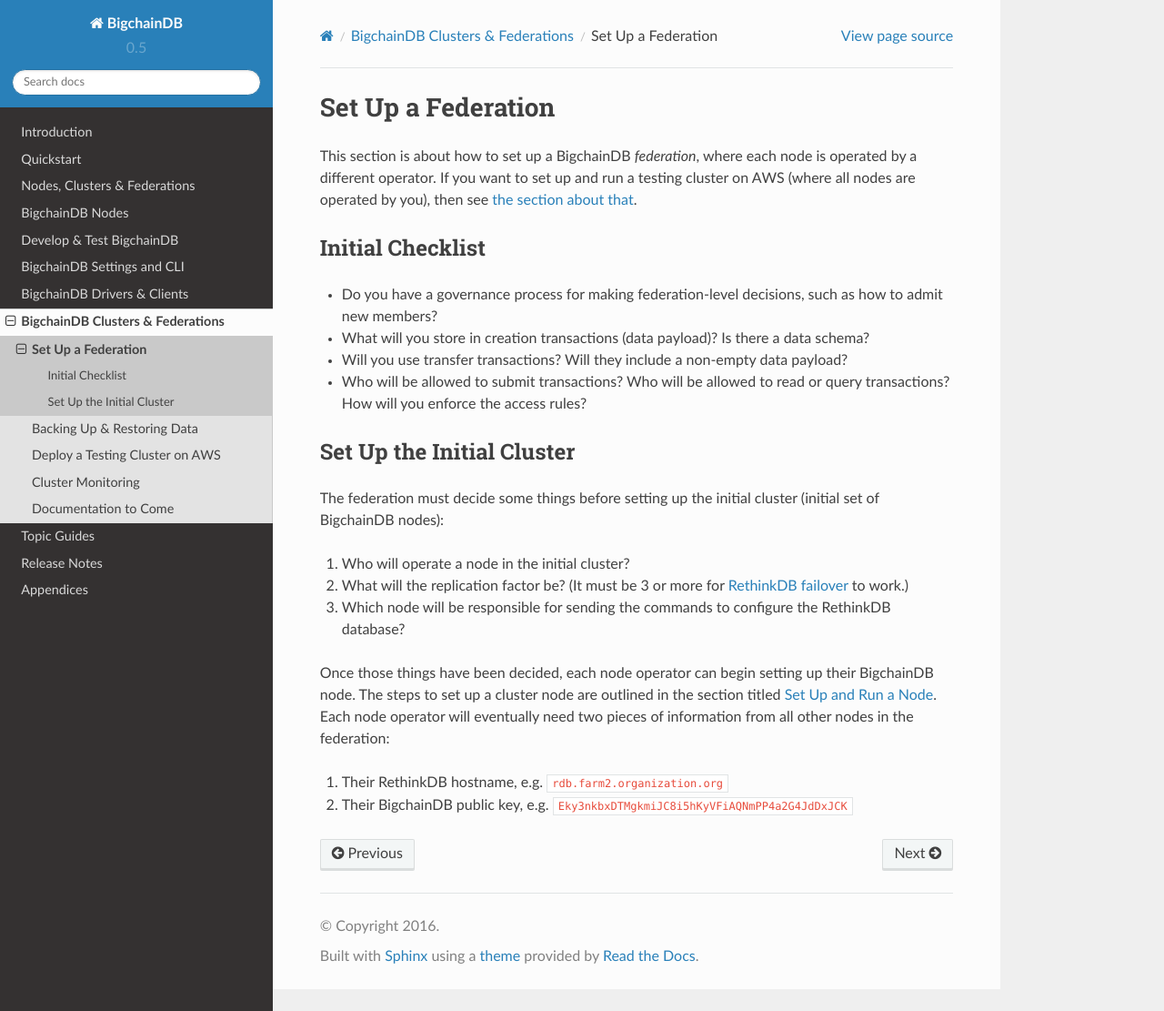
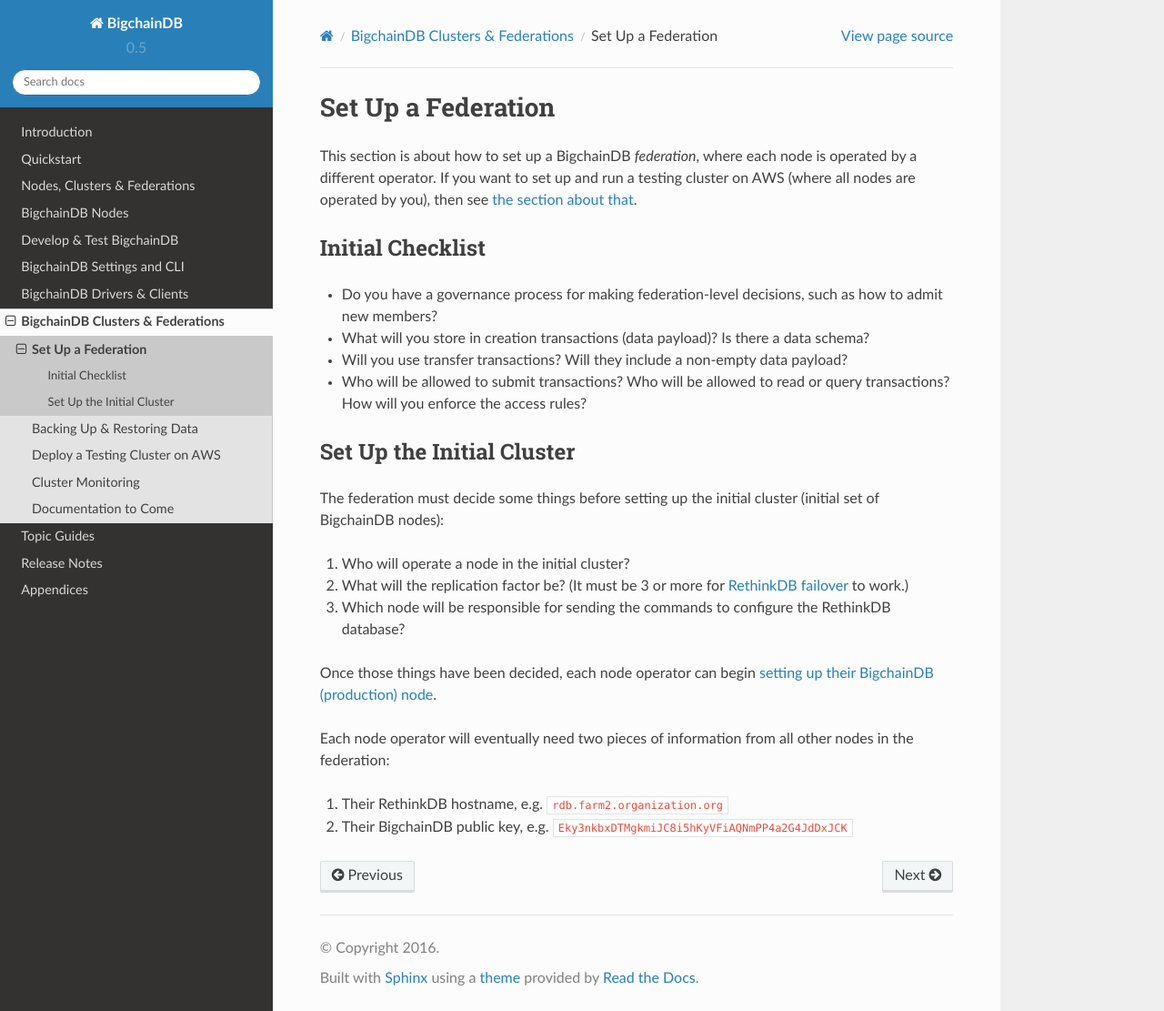
Before and after one commit to bigchaindb/bigchaindb, a Sphinx documentation site: the page built from docs/source/clusters-feds/set-up-a-federation.md, in a window 1280 px wide and 1111 px high. Shown: the whole window at 91% size. Built offline with Sphinx 7.4.7 and the Read the Docs theme 2.0.0, drawn with Linux system fonts in a browser that asks for light colours; pages that are not in the unit, such as notebooks, are missing from menus.

Commit message:
docs: bolierplate for prod node setup & mgmt section

```diff
--- a/docs/source/clusters-feds/set-up-a-federation.md
+++ b/docs/source/clusters-feds/set-up-a-federation.md
@@ -19,8 +19,9 @@
 2. What will the replication factor be? (It must be 3 or more for [RethinkDB failover](https://rethinkdb.com/docs/failover/) to work.)
 3. Which node will be responsible for sending the commands to configure the RethinkDB database?
 
-Once those things have been decided, each node operator can begin setting up their BigchainDB node.
-The steps to set up a cluster node are outlined in the section titled [Set Up and Run a Node](../dev-and-test/setup-run-node.html). Each node operator will eventually need two pieces of information from all other nodes in the federation:
+Once those things have been decided, each node operator can begin [setting up their BigchainDB (production) node](../prod-node-setup-mgmt/index.html).
+
+Each node operator will eventually need two pieces of information from all other nodes in the federation:
 
 1. Their RethinkDB hostname, e.g. `rdb.farm2.organization.org`
 2. Their BigchainDB public key, e.g. `Eky3nkbxDTMgkmiJC8i5hKyVFiAQNmPP4a2G4JdDxJCK`
--- a/docs/source/index.rst
+++ b/docs/source/index.rst
@@ -12,6 +12,7 @@
    node-cluster-fed
    nodes/index
    dev-and-test/index
+   prod-node-setup-mgmt/index
    server-reference/index
    drivers-clients/index
    clusters-feds/index
```
